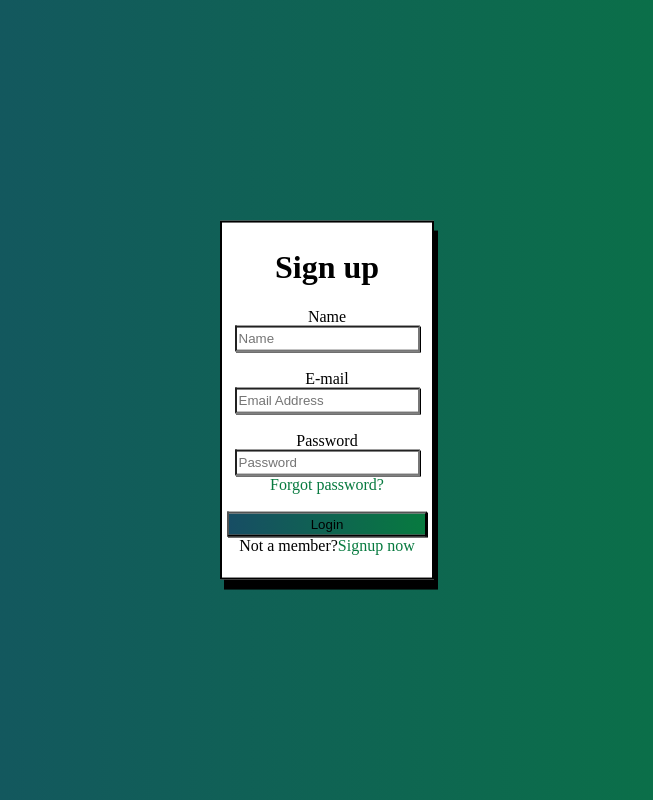
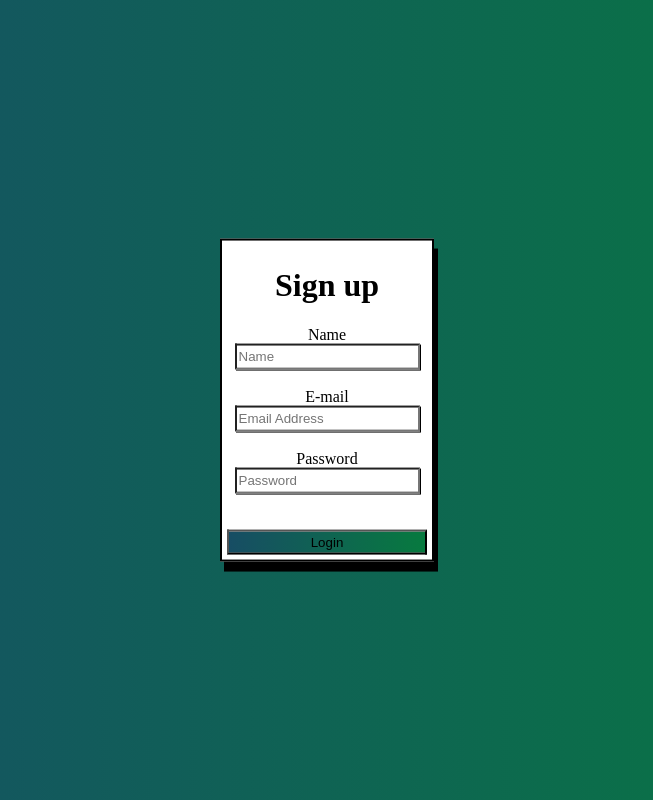
Before and after one commit to Yash-Bavishi/blog, a React (Create React App) app in the folder front-end/: page /login in a window 1280 px wide. Shown: the whole page, without its empty margins (313-966 px from the left). Built offline with nearby package versions, Linux system fonts and the light colour scheme.

Commit message:
Login functionality with updated UI complete

```diff
--- a/front-end/src/components/Login.jsx
+++ b/front-end/src/components/Login.jsx
@@ -58,28 +58,22 @@ function Login() {
         <form action="#" method="post">
           <div>
             Name<br />
-            <input type="text" name="fname" placeholder="Name" /><br />
+            <input id="name" type="text" name="fname" placeholder="Name" /><br />
           </div><br />
           <div>
             E-mail<br />
-            <input type="email" name="email" placeholder="Email Address" /><br /><br />
+            <input id="email" type="email" name="email" placeholder="Email Address" /><br /><br />
           </div>
           <div>
             Password<br />
-            <input type="password" name="password" placeholder="Password" /><br />
+            <input id="password" type="password" name="password" placeholder="Password" /><br />
           </div>
-          <a href="#">Forgot password?</a><br />
           <br />
-          <input className="button" type="button" value="Login" />
-          <div className="signup-link">
-            Not a member?
-
-            <a href="#" target="_blank" rel="noopener noreferrer">Signup now</a>
-          </div>
 
           <br />
 
         </form>
+        <button onClick={authenticate} className="button">Login</button>
       </div >
     </div>
   )
```
Also changed, not shown: 1 other file (tests, documents, lock files or other folders).
